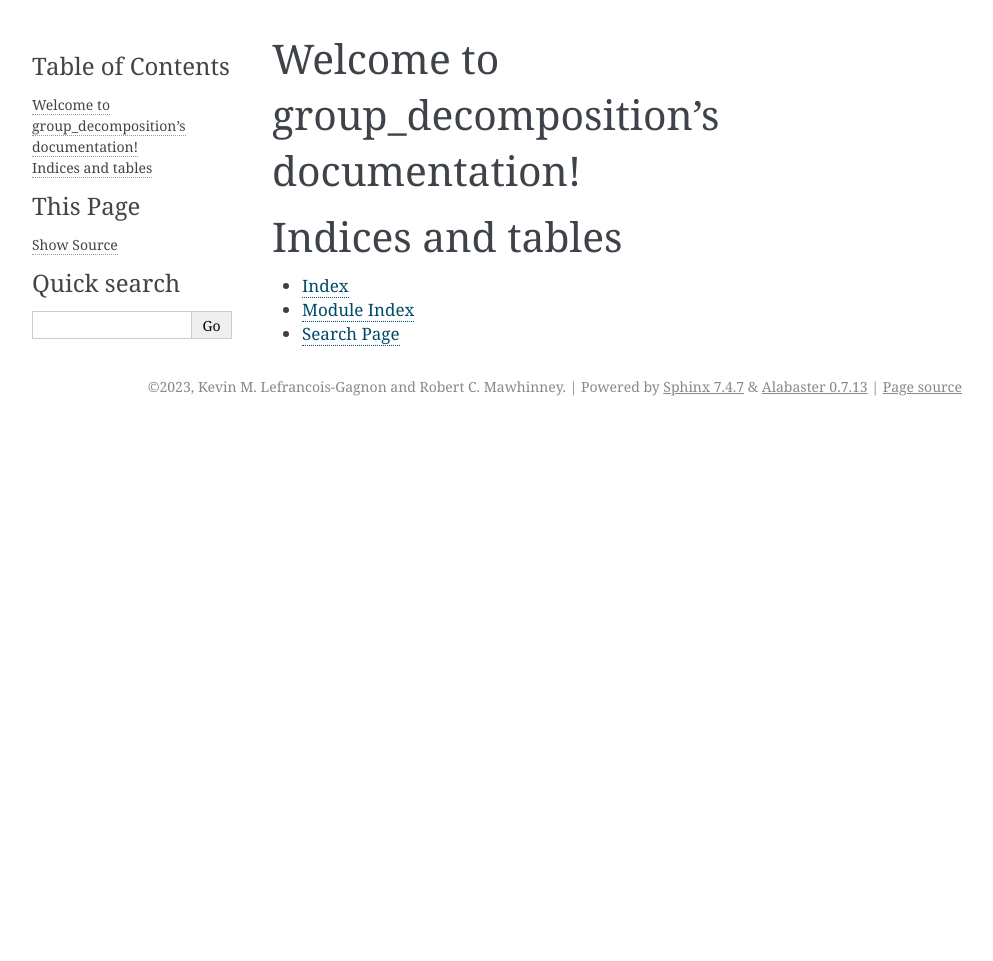
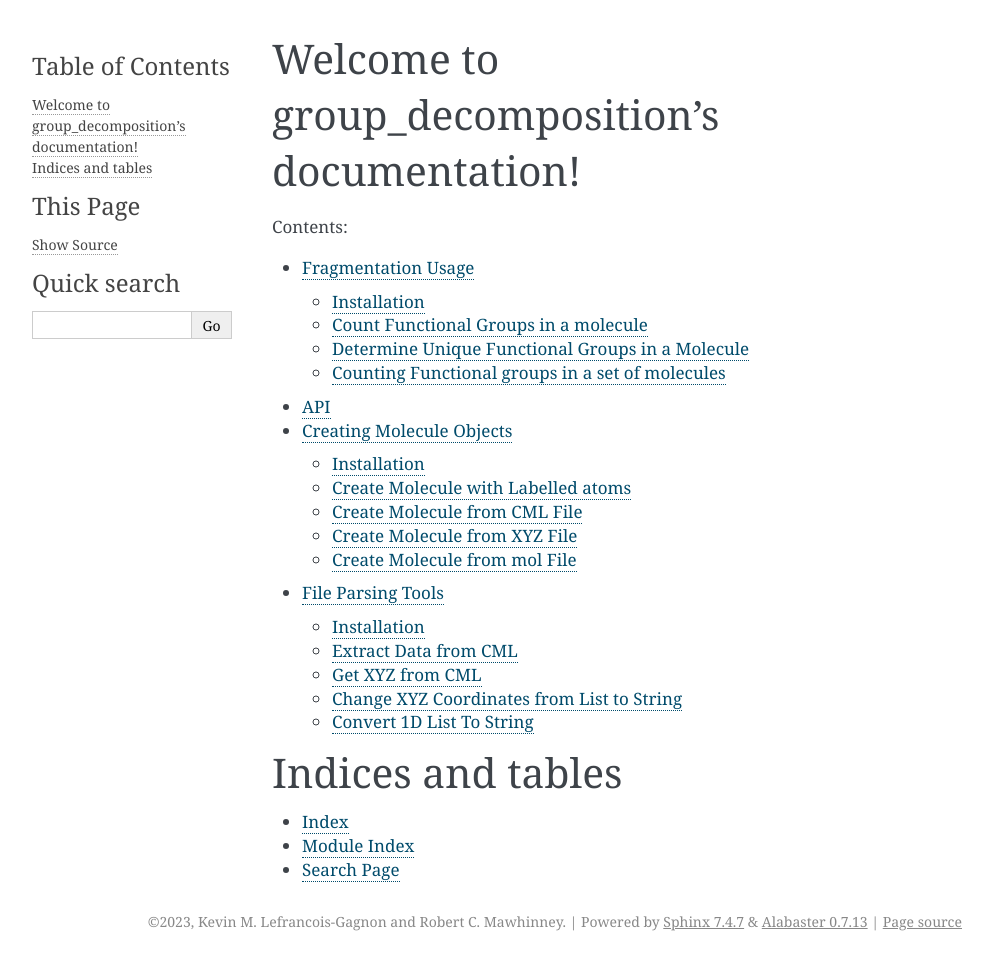
Before and after one commit to kmlefran/group_decomposition, a Sphinx documentation site: the page built from docs/source/index.rst, in a window 1280 px wide. Shown: the whole page, without its empty margins (148-1141 px from the left). Built offline with Sphinx 7.4.7, drawn with Linux system fonts in a browser that asks for light colours; before the commit the page ends 900 px from its top, so only the background shows below that.

Commit message:
Initial Documentation

```diff
--- /dev/null
+++ b/docs/source/fileusage.rst
@@ -0,0 +1,27 @@
+File Parsing Tools
+==================
+
+Installation
+------------
+
+To use group_decomposition, first install it using pip:
+
+.. code-block:: console
+
+    (.venv) $ pip install group_decomposition
+
+Extract Data from CML
+---------------------
+.. autofunction:: group_decomposition.utils.all_data_from_cml
+
+Get XYZ from CML
+----------------
+.. autofunction:: group_decomposition.utils.xyz_from_cml
+
+Change XYZ Coordinates from List to String
+------------------------------------------
+.. autofunction:: group_decomposition.utils.xyz_list_to_str
+
+Convert 1D List To String
+-------------------------
+.. autofunction:: group_decomposition.utils.list_to_str
--- a/docs/source/index.rst
+++ b/docs/source/index.rst
@@ -10,7 +10,10 @@ Welcome to group_decomposition's documentation!
    :maxdepth: 2
    :caption: Contents:
 
-
+   usage
+   api
+   utilsusage
+   fileusage
 
 Indices and tables
 ==================
--- /dev/null
+++ b/docs/source/usage.rst
@@ -0,0 +1,23 @@
+Fragmentation Usage
+===================
+
+Installation
+------------
+
+To use group_decomposition, first install it using pip:
+
+.. code-block:: console
+
+    (.venv) $ pip install group_decomposition
+
+Count Functional Groups in a molecule
+--------------------------------------
+.. autofunction:: group_decomposition.fragfunctions.identify_connected_fragments
+
+Determine Unique Functional Groups in a Molecule
+------------------------------------------------
+.. autofunction:: group_decomposition.fragfunctions.count_uniques
+
+Counting Functional groups in a set of molecules
+------------------------------------------------
+.. autofunction:: group_decomposition.fragfunctions.count_groups_in_set
--- /dev/null
+++ b/docs/source/utilsusage.rst
@@ -0,0 +1,28 @@
+Creating Molecule Objects
+=========================
+
+Installation
+------------
+
+To use group_decomposition, first install it using pip:
+
+.. code-block:: console
+
+    (.venv) $ pip install group_decomposition
+
+Create Molecule with Labelled atoms
+-----------------------------------
+
+.. autofunction:: group_decomposition.utils.mol_with_atom_index
+
+Create Molecule from CML File
+-----------------------------
+.. autofunction:: group_decomposition.utils.mol_from_cml
+
+Create Molecule from XYZ File
+-----------------------------
+.. autofunction:: group_decomposition.utils.mol_from_xyzfile
+
+Create Molecule from mol File
+-----------------------------
+.. autofunction:: group_decomposition.utils.mol_from_molfile
```
Also changed, not shown: docs/source/api.rst (added, +8 -0 lines), docs/source/generated/group_decomposition.fragfunctions.rst (added, +25 -0 lines), docs/source/generated/group_decomposition.utils.rst (added, +38 -0 lines), 2 other files.
